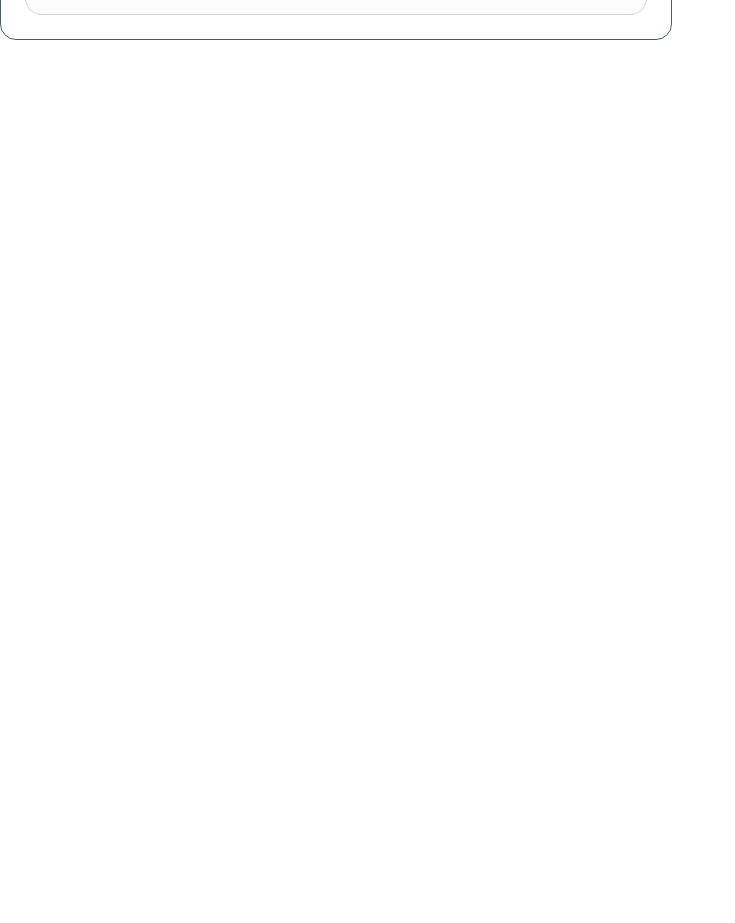
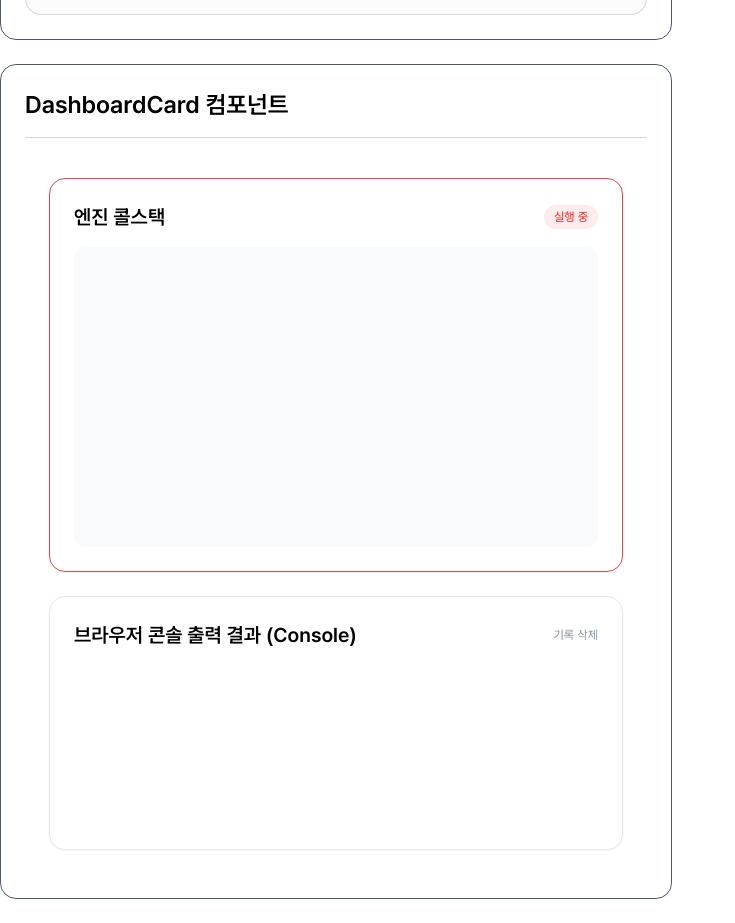
Before and after one commit to songyi-p/js-flow, a React (Vite) app: page / in a window 1280 px wide. Shown: the part 1580-2503 px from the top of the page, without its empty margins (0-735 px from the left). Before the commit the page ends 1644 px from the top, so only its background shows below. Built offline with nearby package versions, Linux system fonts and the light colour scheme.

Commit message:
[#11] DashboardCard 컴포넌트 개발

```diff
--- /dev/null
+++ b/src/components/common/DashboardCard.tsx
@@ -0,0 +1,45 @@
+import type { ReactNode } from "react";
+import { cva, type VariantProps } from "class-variance-authority";
+import { twMerge } from "tailwind-merge";
+
+const dashboardStyle = cva(
+  "flex flex-col bg-white border border-gray-200 rounded-2xl p-6 shadow-xs",
+  {
+    variants: {
+      variant: {
+        stack: "border-stack",
+        micro: "border-micro",
+        macro: "border-macro",
+      },
+    },
+  },
+);
+
+interface DashboardCardProps extends VariantProps<typeof dashboardStyle> {
+  title: string;
+  isRunning?: boolean;
+  headerRight?: ReactNode;
+  className?: string;
+  children: ReactNode;
+}
+
+export default function DashboardCard({
+  title,
+  isRunning = true,
+  headerRight,
+  variant,
+  children,
+  className,
+}: DashboardCardProps) {
+  return (
+    <section
+      className={twMerge(dashboardStyle({ variant }), !isRunning && "border-gray-200", className)}
+    >
+      <div className="mb-4 flex items-center justify-between select-none">
+        <h3 className="flex items-center gap-1.5 font-semibold">{title}</h3>
+        {headerRight && <div className="flex items-center">{headerRight}</div>}
+      </div>
+      <div className="w-full flex-1">{children}</div>
+    </section>
+  );
+}
--- /dev/null
+++ b/src/storybook/common/DashboardCardStory.tsx
@@ -0,0 +1,27 @@
+import Badge from "@/components/common/Badge";
+import DashboardCard from "@/components/common/DashboardCard";
+
+export default function DashboardCardStory() {
+  return (
+    <div className="p-6">
+      <DashboardCard
+        title="엔진 콜스택"
+        variant="stack"
+        headerRight={<Badge name="실행 중" variant="stack" />}
+      >
+        <div className="min-h-75 rounded-xl bg-gray-50 p-4" />
+      </DashboardCard>
+      <DashboardCard
+        title="브라우저 콘솔 출력 결과 (Console)"
+        className="mt-6"
+        headerRight={
+          <button className="text-xs text-gray-400 transition-colors hover:text-gray-600">
+            기록 삭제
+          </button>
+        }
+      >
+        <div className="min-h-40" />
+      </DashboardCard>
+    </div>
+  );
+}
--- a/src/storybook/index.tsx
+++ b/src/storybook/index.tsx
@@ -2,6 +2,7 @@ import BadgeStory from "./common/BadgeStory";
 import ButtonStory from "./common/ButtonStory";
 import LayoutStory from "./LayoutStory";
 import TaskBoxStory from "./common/TaskBoxStory";
+import DashboardCardStory from "./common/DashboardCardStory";
 
 export default function StoryBook() {
   return (
@@ -15,6 +16,9 @@ export default function StoryBook() {
       <LayoutStory name="TaskBox">
         <TaskBoxStory />
       </LayoutStory>
+      <LayoutStory name="DashboardCard">
+        <DashboardCardStory />
+      </LayoutStory>
     </>
   );
 }
```
